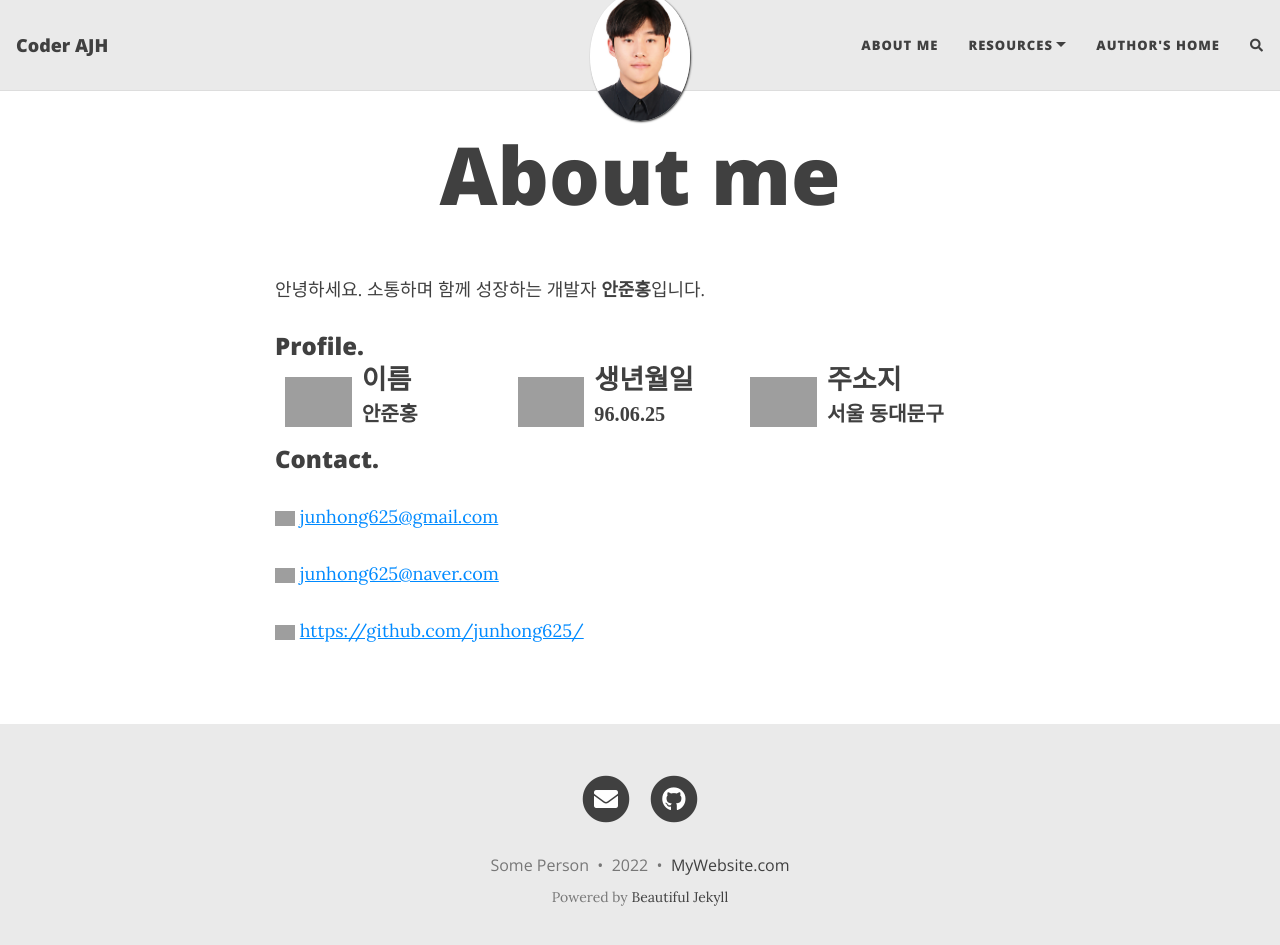
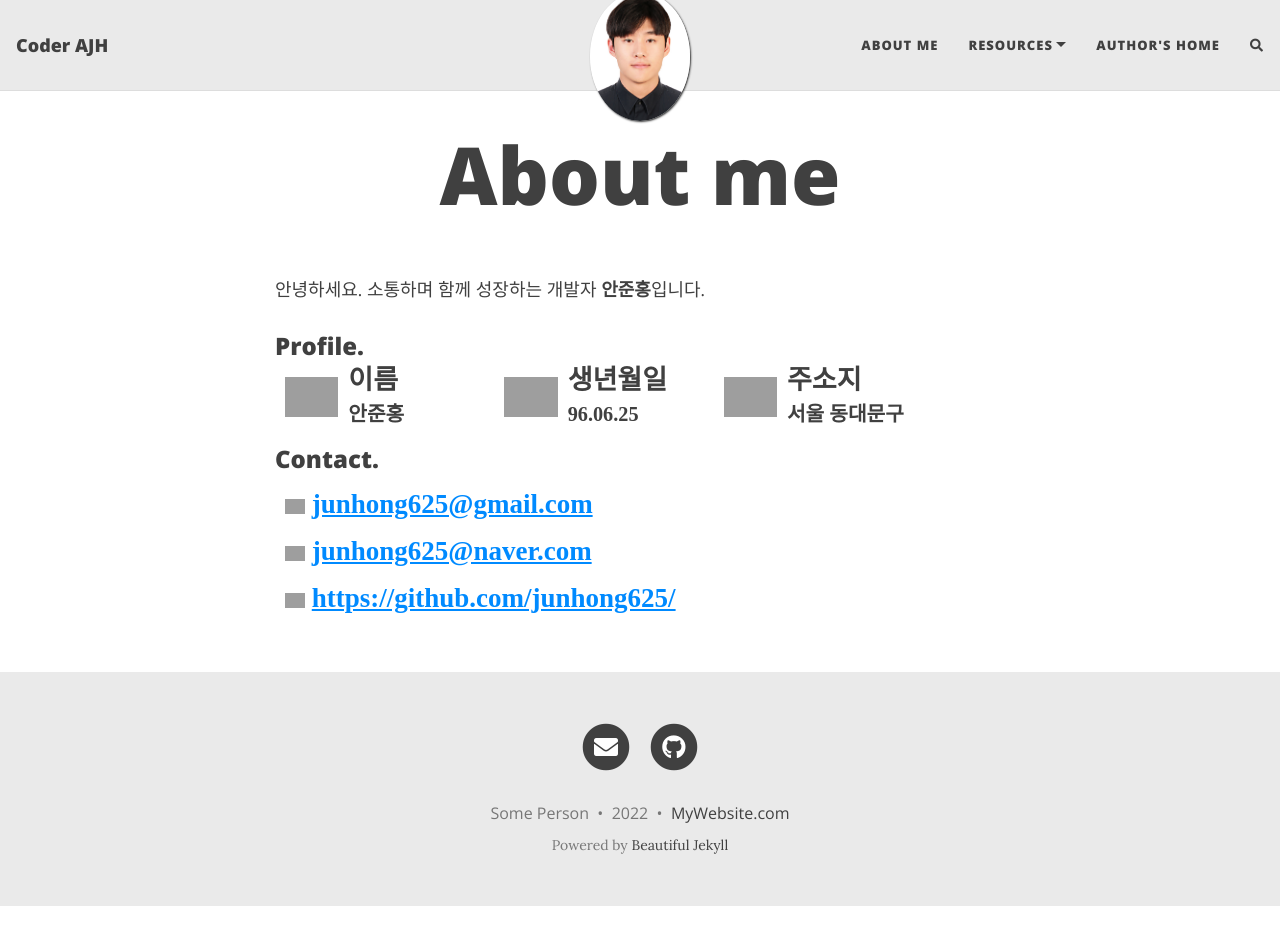
Before and after one commit to junhong625/junhong625.github.io, a Jekyll site: the page built from aboutme.md, in a window 1280 px wide and 958 px high. Shown: the top 945 px of the window. Built offline with Jekyll 4.4.1, drawn with Linux system fonts in a browser that asks for light colours; nearby versions of some CDN libraries; comment, search, counter and statistics services are not loaded; grey boxes are pictures that could not be loaded.

Commit message:
Update aboutme.md

```diff
--- a/aboutme.md
+++ b/aboutme.md
@@ -10,19 +10,19 @@ subtitle:
 ### Profile.
 
 <div style="float: left; padding: 10px;">
-    <img src="https://user-images.githubusercontent.com/83000975/153178663-f5732bd8-0076-4296-b97e-a606141512d3.png" height=50 weight=50>
+    <img src="https://user-images.githubusercontent.com/83000975/153178663-f5732bd8-0076-4296-b97e-a606141512d3.png" height=40 weight=40>
 </div>
 <div style="font: normal bold 1.5em/1em 'sans-serif'; float: left; width: 20%;">
 이름 <br> <sub>안준홍</sub>
 </div>
 <div style="float: left; padding: 10px;">
-    <img src="https://user-images.githubusercontent.com/83000975/153190863-3566ca35-1643-4c4d-b99c-7deeeeca09cc.jpg" height=50 weight=50>
+    <img src="https://user-images.githubusercontent.com/83000975/153190863-3566ca35-1643-4c4d-b99c-7deeeeca09cc.jpg" height=40 weight=40>
 </div>
 <div style="font: normal bold 1.5em/1em 'sans-serif'; float: left; width: 20%;">
 생년월일 <br> <sub>96.06.25</sub>
 </div>
 <div style="float: left; padding: 10px;">
-    <img src="https://user-images.githubusercontent.com/83000975/153191121-7a8b20bf-2019-4ea9-8b82-7ad37e13c741.jpg" height=50 weight=50>
+    <img src="https://user-images.githubusercontent.com/83000975/153191121-7a8b20bf-2019-4ea9-8b82-7ad37e13c741.jpg" height=40 weight=40>
 </div>
 <div style="font: normal bold 1.5em/1em 'sans-serif'; float: left;">
 주소지 <br> <sub>서울 동대문구</sub>
@@ -32,23 +32,23 @@ subtitle:
 
 ### Contact.
 
-<p align="left">
+<div style="font: normal bold 1.5em/1em 'sans-serif'; padding: 10px;">
 <img src="https://user-images.githubusercontent.com/83000975/151385532-30b1d006-6355-4eba-b074-b7f4a918e9d6.jpg" height=15 weight=15>
 <a href="mailto:junhong625@gmail.com">
 <u>junhong625@gmail.com</u>
 </a>
-</p>
+</div>
 
-<p align="left">
+<div style="font: normal bold 1.5em/1em 'sans-serif'; padding: 10px;">
 <img src="https://user-images.githubusercontent.com/83000975/151389193-fd06a3ed-1d0f-48fc-bfb1-d18e5a907dd1.jpg" height=15 weight=15>
 <a href="mailto:junhong625@naver.com">
 <u>junhong625@naver.com</u>
 </a>
-</p>
+</div>
 
-<p align="left">
+<div style="font: normal bold 1.5em/1em 'sans-serif'; padding: 10px;">
 <img src="https://user-images.githubusercontent.com/83000975/151389483-da632667-6a6e-46dd-9d23-a18073c754cd.jpg" height=15 weight=15>
 <a href="https://github.com/junhong625/">
 <u>https://github.com/junhong625/</u>
 </a>
-</p>
+</div>
```
